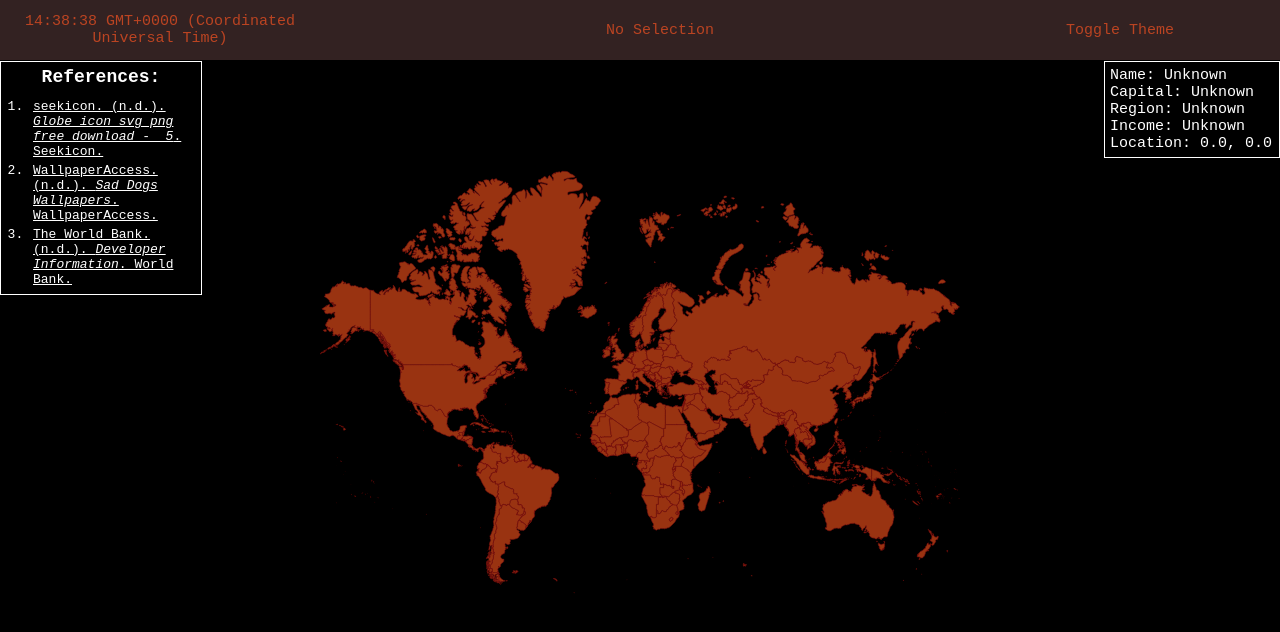
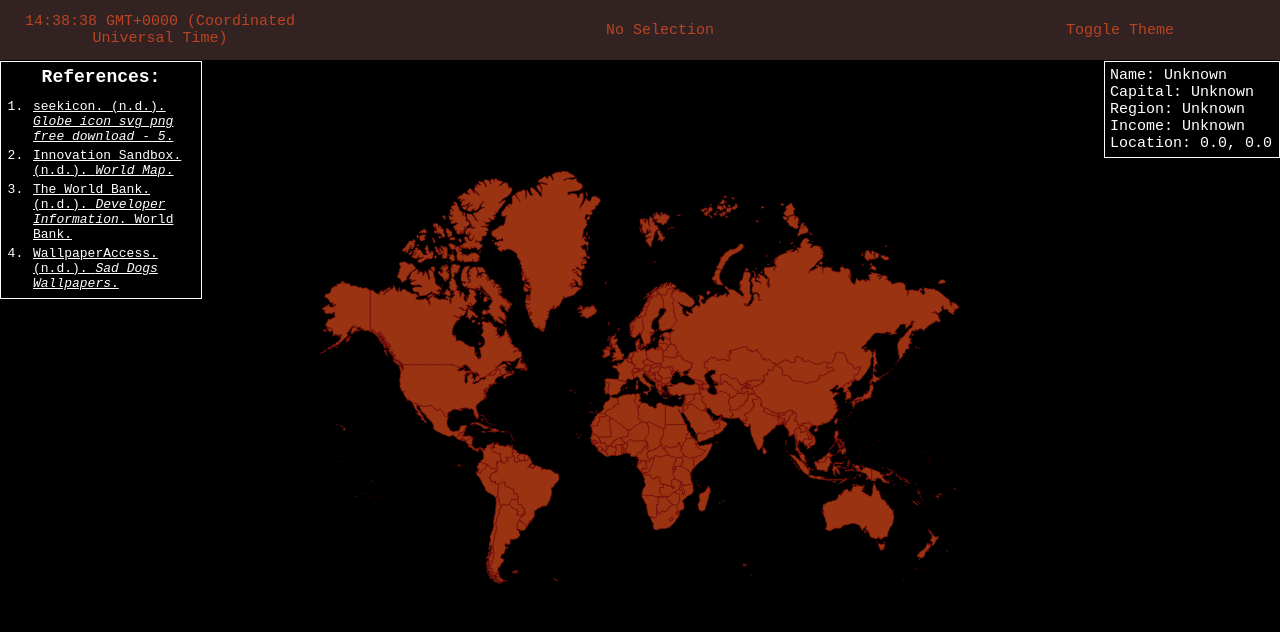
Before and after one commit to SylvanSerenity/world-map, an Angular app: page /world-map in a window 1280 px wide. Shown: the top 632 px of the page. Built offline with nearby package versions, Linux system fonts and the light colour scheme.

Commit message:
Updated references

```diff
--- a/src/app/references/references.component.html
+++ b/src/app/references/references.component.html
@@ -3,12 +3,12 @@
   <ol>
     <li>
       <a href="https://seekicon.com/free-icon/globe_5" rel="noopener" target="_blank">
-        seekicon. (n.d.). <i>Globe icon svg png free download -  5</i>. Seekicon.
+        seekicon. (n.d.). <i>Globe icon svg png free download - 5</i>.
       </a>
     </li>
     <li>
-      <a href="https://wallpaperaccess.com/sad-dogs#5616712" rel="noopener" target="_blank">
-        WallpaperAccess. (n.d.). <i>Sad Dogs Wallpapers</i>. WallpaperAccess.
+      <a href="https://innovsandbox.space/map-image.svg" rel="noopener" target="_blank">
+        Innovation Sandbox. (n.d.). <i>World Map</i>.
       </a>
     </li>
     <li>
@@ -16,5 +16,10 @@
         The World Bank. (n.d.). <i>Developer Information</i>. World Bank.
       </a>
     </li>
+    <li>
+      <a href="https://wallpaperaccess.com/sad-dogs#5616712" rel="noopener" target="_blank">
+        WallpaperAccess. (n.d.). <i>Sad Dogs Wallpapers</i>.
+      </a>
+    </li>
   </ol>
 </div>
```
